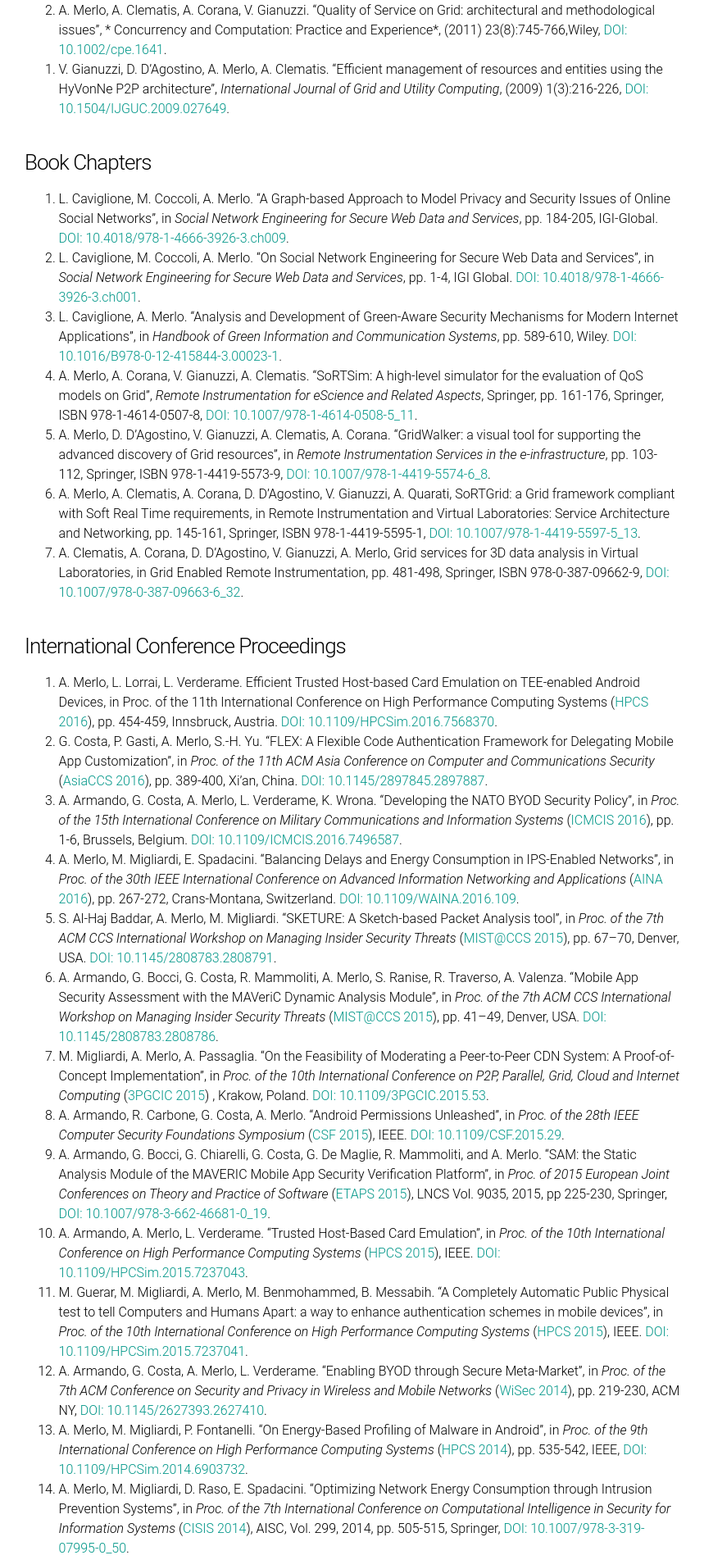
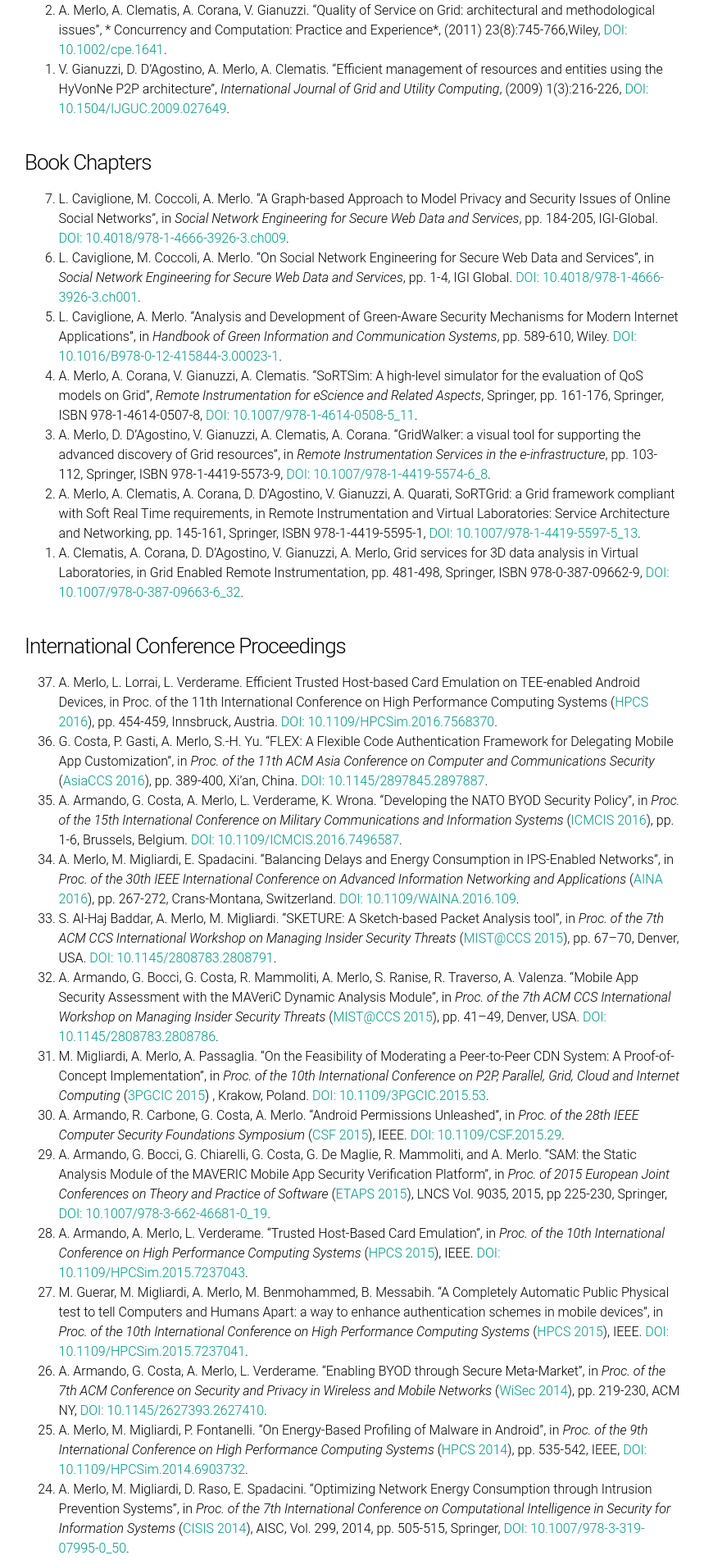
Before and after one commit to CSecLab/cseclab.github.io, a Jekyll site: the page built from alessioHP.md, in a window 1280 px wide. Shown: the part 2628-4531 px from the top of the page at 82% size, without its empty margins (210-1069 px from the left). Built offline with Jekyll 4.4.1, drawn with Linux system fonts in a browser that asks for light colours.

Commit message:
Update alessioHP.md

```diff
--- a/alessioHP.md
+++ b/alessioHP.md
@@ -74,6 +74,8 @@ title: Homepage of Alessio Merlo
 1. A. Merlo, D. D’Agostino, V. Gianuzzi, A. Clematis, A. Corana. "GridWalker: a visual tool for supporting the advanced discovery of Grid resources", in *Remote Instrumentation Services in the e-infrastructure*, pp. 103-112, Springer, ISBN 978-1-4419-5573-9, [DOI: 10.1007/978-1-4419-5574-6_8](http://link.springer.com/chapter/10.1007%2F978-1-4419-5574-6_8).
 1. A. Merlo, A. Clematis, A. Corana, D. D’Agostino, V. Gianuzzi, A. Quarati, SoRTGrid: a Grid framework compliant with Soft Real Time requirements, in Remote Instrumentation and Virtual Laboratories: Service Architecture and Networking, pp. 145-161, Springer, ISBN 978-1-4419-5595-1, [DOI: 10.1007/978-1-4419-5597-5_13](http://www.springer.com/us/book/9781441955951).
 1. A. Clematis, A. Corana, D. D’Agostino, V. Gianuzzi, A. Merlo, Grid services for 3D data analysis in Virtual Laboratories, in Grid Enabled Remote Instrumentation, pp. 481-498, Springer, ISBN 978-0-387-09662-9, [DOI: 10.1007/978-0-387-09663-6_32](http://link.springer.com/chapter/10.1007%2F978-0-387-09663-6_32).
+{: reversed="reversed"}
+
 
 ### International Conference Proceedings
 
@@ -114,6 +116,7 @@ title: Homepage of Alessio Merlo
 1. V. Gianuzzi, A. Merlo, A. Clematis, D. D’Agostino. "Managing Networks of Mobile Entities using the HyVonNe P2P Architecture", in *Proc. of the 2nd International Conference on Complex, Intelligent and Software Intensive Systems* ([CISIS 2008](http://voyager.ce.fit.ac.jp/conf/cisis/2013/)), pp. 335-341, IEEE, [DOI: 10.1109/CISIS.2008.62](http://ieeexplore.ieee.org/xpls/abs_all.jsp?arnumber=4606701).
 1. A. Clematis, A. Corana, D. D’Agostino, V. Gianuzzi, A. Merlo, A. Quarati. "A Distributed Approach for Structured Resource Discovery on Grid", in *Proc. of the 2nd International Conference on Complex, Intelligent and Software Intensive Systems* ([CISIS 2008](http://voyager.ce.fit.ac.jp/conf/cisis/2013/)), pp. 117-125. IEEE, [DOI: 10.1109/CISIS.2008.112](http://ieeexplore.ieee.org/xpls/abs_all.jsp?arnumber=4606671).
 1. A. Clematis, A. Corana, D. D’Agostino, V. Gianuzzi, A. Merlo. "Resource selection and application execution in a Grid: A migration experience from GT2 to GT4", in *Proc. of the International Conference on Grid computing, high-performAnce and Distributed Applications* ([GADA 2006](http://www.onthemove-conferences.org/index.php/previousevents/otm06/conf06/gada06)), LNCS, n. 4276, pp. 1132-1142, Springer, [DOI: 10.1007/11914952_4](http://link.springer.com/chapter/10.1007%2F11914952_4#page-1).
+{: reversed="reversed"}
 
 
 ## Services to the Profession
```
